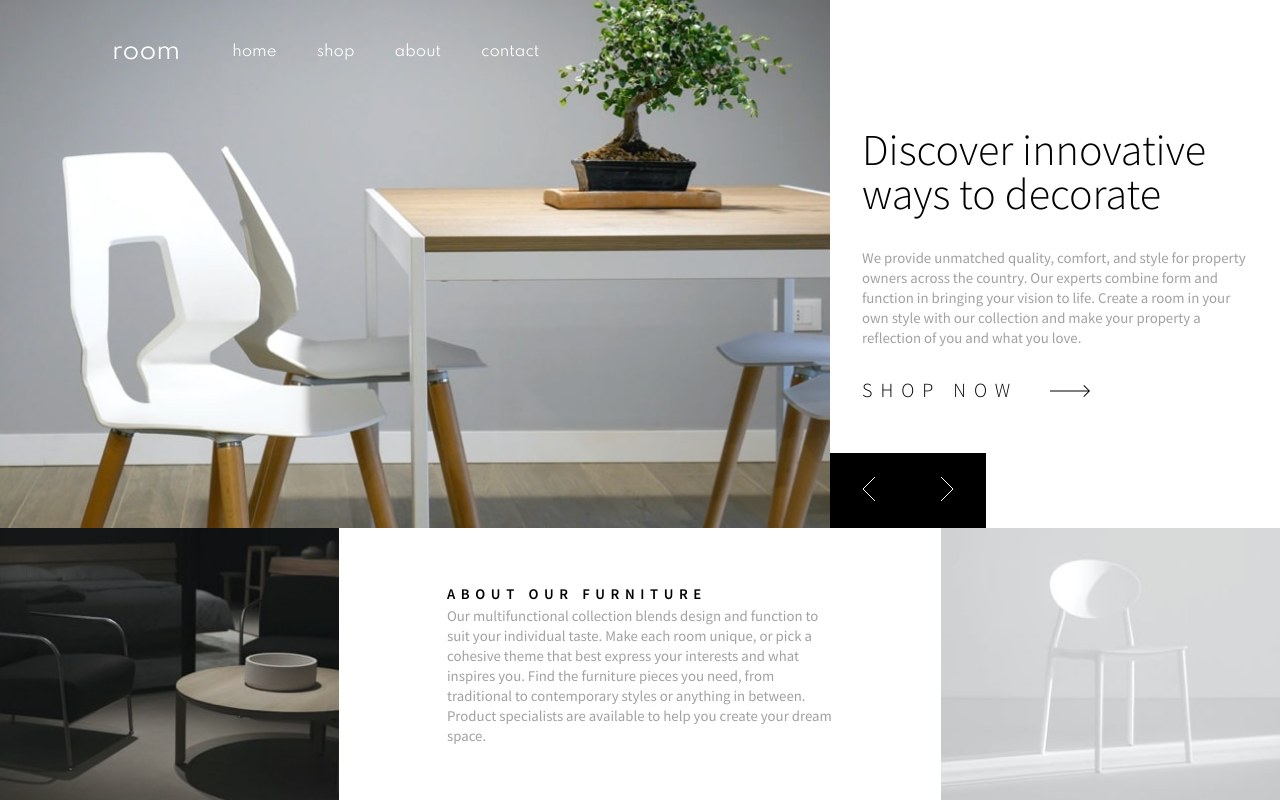
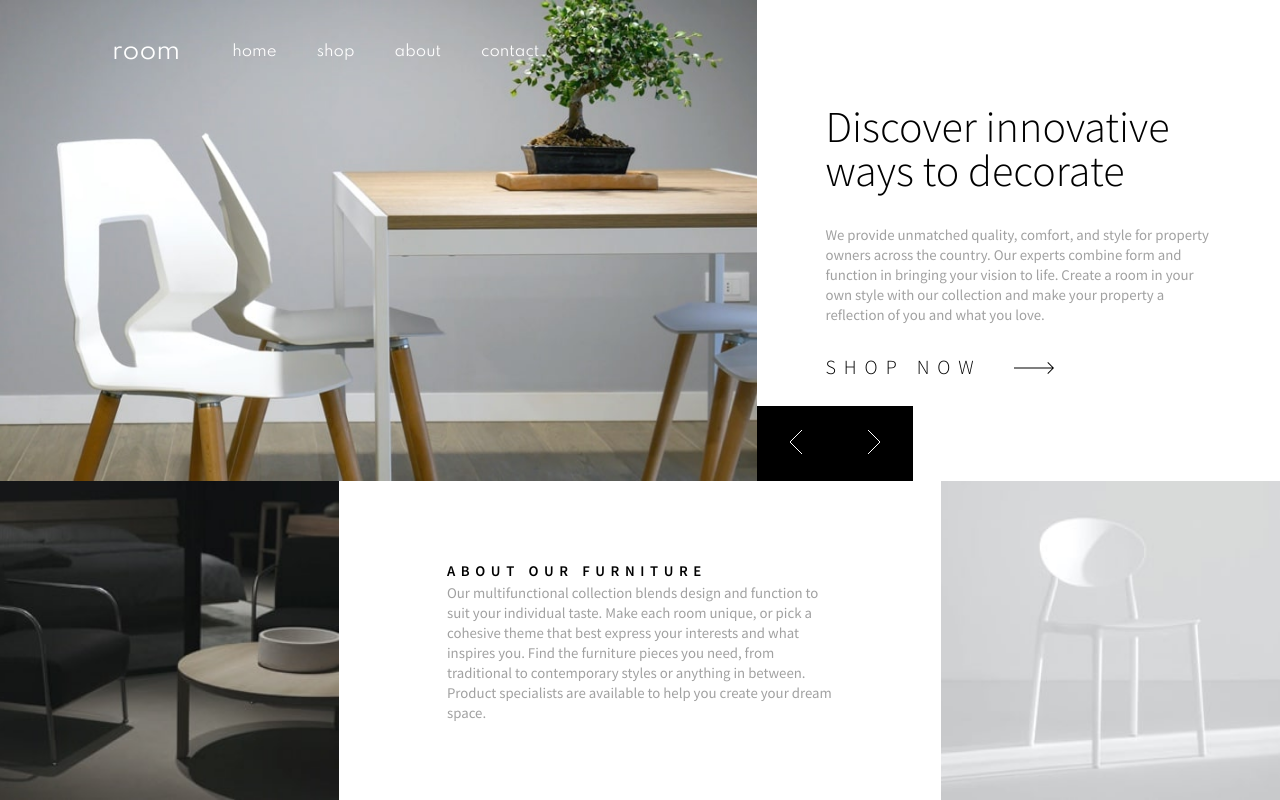
Before and after one commit to Aure-en/room, a React (Create React App) app: page / in a window 1280 px wide. Built offline with nearby package versions, Linux system fonts and the light colour scheme.

Commit message:
Carousel now works properly. It loops without jumping through intermediary slides when we reach the end / start

```diff
--- a/src/components/Carousel.js
+++ b/src/components/Carousel.js
@@ -1,4 +1,4 @@
-import React, { useState, useEffect, useRef } from 'react';
+import React, { useState, useEffect } from 'react';
 import styled from 'styled-components';
 
 // Images
@@ -33,8 +33,8 @@ const Container = styled.div`
 
 const Images = styled.div`
   ${size}
-  transform: translateX(-100%);
-  transition: transform .3s ease-in;
+  transform: translateX(${props => props.transition}%);
+  transition: transform ${props => props.transitionDuration}s ease-in;
   display: flex;
 `;
 
@@ -67,37 +67,52 @@ const Image = styled.img`
 
 function Carousel() {
 
-  // Duplicate the first and last images for smooth transitions.
   const images = [
-    hero_3, // Last image duplicate
-    hero_1, // First image
+    hero_1,
     hero_2,
     hero_3,
-    hero_1, // First image duplicate
   ];
 
-  const [currentImage, setCurrentImage] = useState(1);
-  const [currentTransition, setCurrentTransition] = useState(-100)
-  const imagesRef = useRef();
+  const [slides, setSlides] = useState([...images])
+  const [transition, setTransition] = useState(0);
+  const [transitionDuration, setTransitionDuration] = useState(.3);
 
   // Functions
   const next = () => {
-    imagesRef.current.style.transform = `translateX(${currentTransition - 100}%)`;
-    setCurrentImage(prev => prev + 1);
-    setCurrentTransition(prev => prev - 100);
+    setTransition(prev => prev - 100);
   };
 
   const previous = () => {
-    imagesRef.current.style.transform = `translateX(${currentTransition + 100}%)`;
-    setCurrentImage(prev => prev - 1);
-    setCurrentTransition(prev => prev + 100);
+    setTransition(prev => prev + 100);
   };
+
+  /* At the end of each transition:
+  - The transition duration is set to 0. It allows us to silently reset transform: translateX to 0.
+  - The slides order is changed so that there is always a "previous slide" and a "next slide" to go to without jumping too far.
+  - Thanks to useEffect, the transition duration is put back to 0.3s to have a smooth animation.
+  */
+  const handleTransitionEnd = () => {
+    setTransitionDuration(0);
+    setTransition(0);
+    setSlides(prev => {
+      const slides = [...prev];
+      const prevSlide = slides.shift();
+      slides.push(prevSlide);
+      return slides;
+    })
+  }
+
+  useEffect(() => {
+    if (transitionDuration === 0) {
+      setTransitionDuration(.3);
+    }
+  }, [transitionDuration])
 
   return (
     <CarouselComponent>
       <Container>
-        <Images ref={imagesRef}>
-          {images.map((image, index) => {
+        <Images onTransitionEnd={handleTransitionEnd} transition={transition} transitionDuration={transitionDuration}>
+          {slides.map((image, index) => {
             return <Image key={index} src={image} alt='Hero' />;
           })}
         </Images>
--- a/src/styles.css
+++ b/src/styles.css
@@ -81,3 +81,7 @@ a {
 	color: initial;
 	text-decoration: none;
 }
+
+.notransition {
+  transition-duration: 0s;
+}
```
Also changed, not shown: 1 other file (tests, documents, lock files or other folders).
